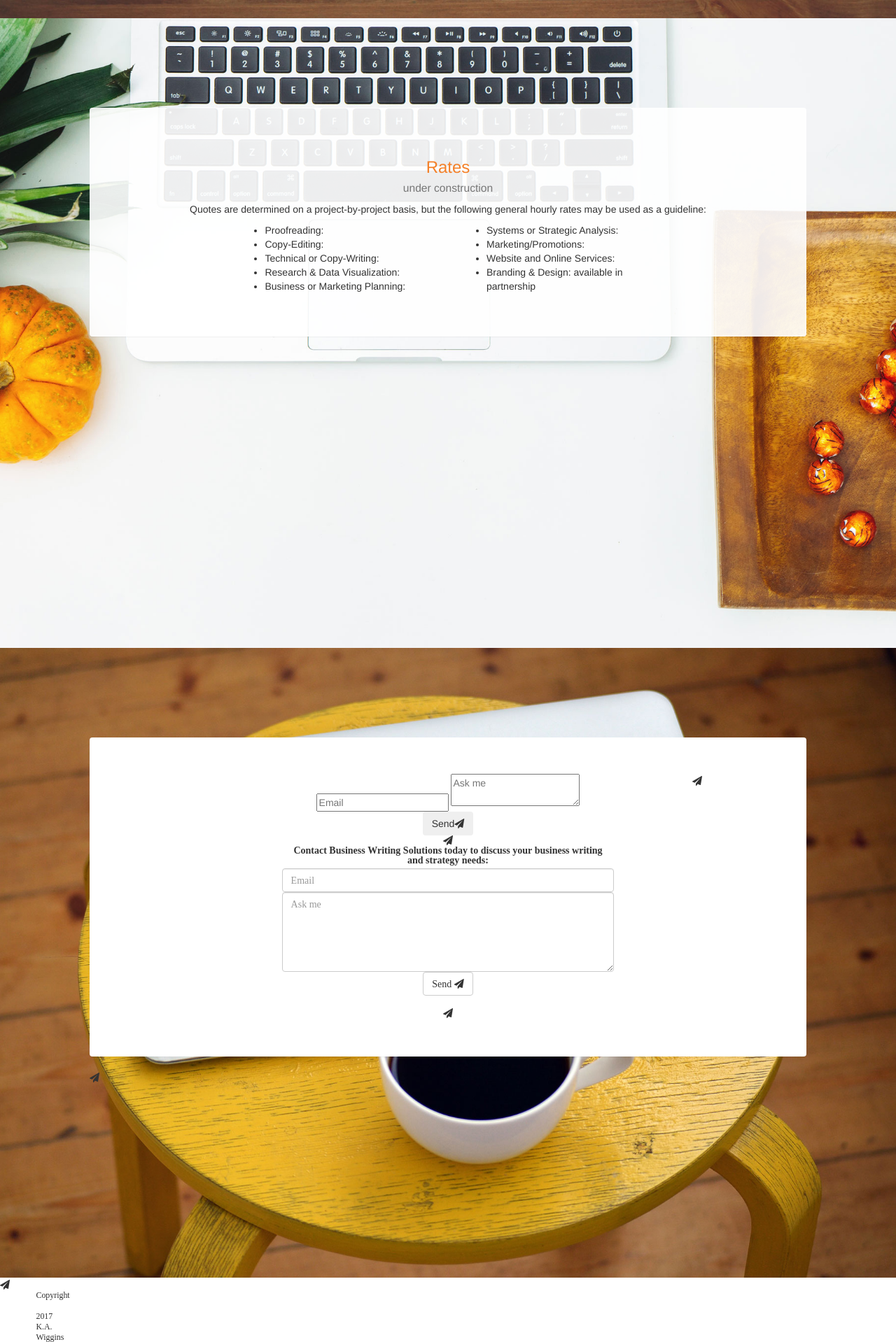
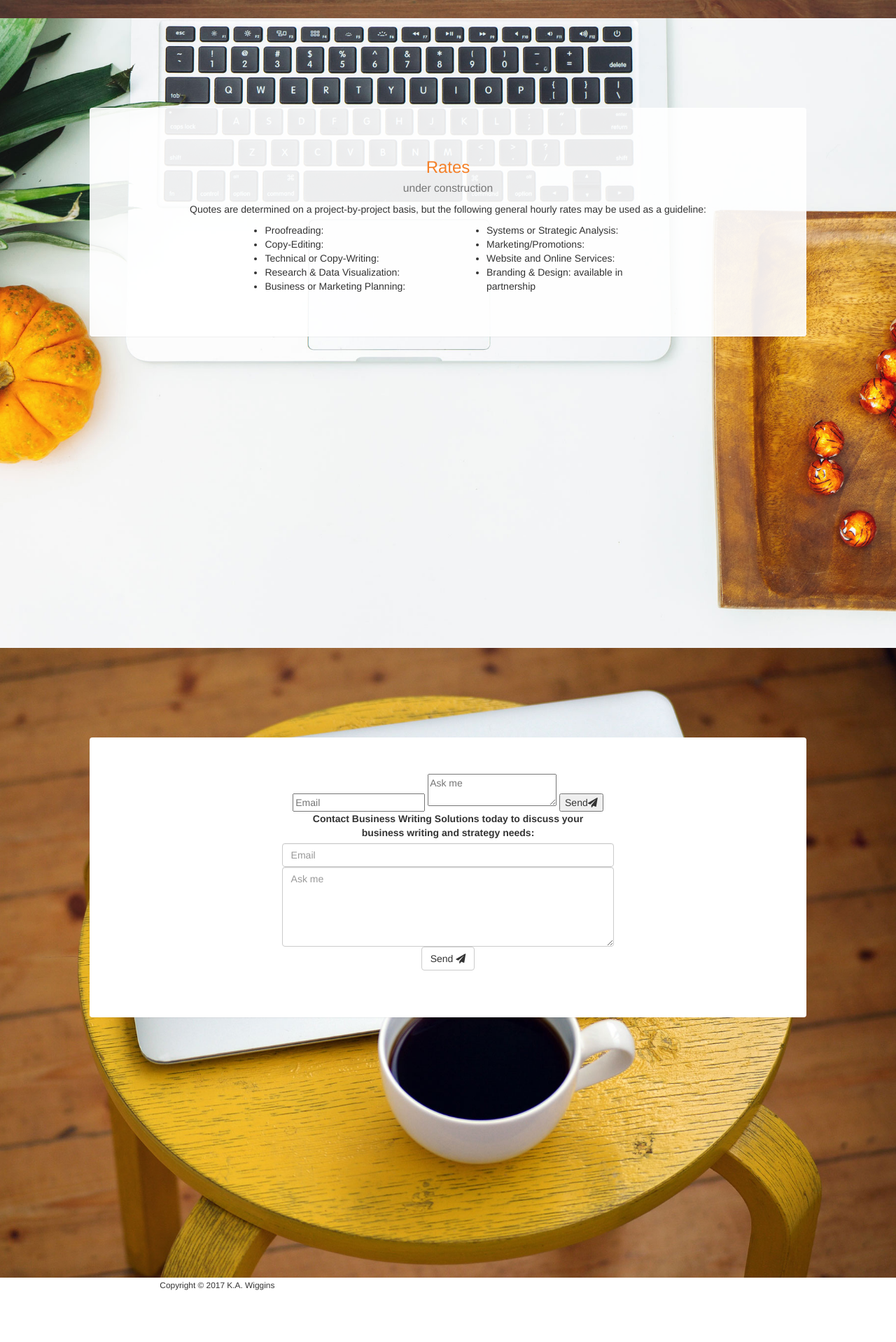
Before and after one commit to kaiewiggins/businesswriting, a Jekyll site: the page built from test.html, in a window 1280 px wide. Shown: the part 2674-4592 px from the top of the page at 70% size. Built offline with Jekyll 4.4.1, drawn with Linux system fonts in a browser that asks for light colours; nearby versions of some CDN libraries; after the commit the page ends 4520 px from its top, so only the background shows below that.

Commit message:
Update test.html

```diff
--- a/test.html
+++ b/test.html
@@ -132,7 +132,7 @@ title: US and Canadian Business Writing Solutions
 <form class="form-horizontal" method="POST" action="http://formspree.io/kaie.web@gmail.com">
   <input type="email" name="email" placeholder="Email">
   <textarea name="message" placeholder="Ask me"></textarea>
-  <button type="submit" class="btn btn default">Send<i class="fa fa-send"></button>
+    <button type="submit">Send<i class="fa fa-send"></i></button>
 </form>
 
     <form class="form-horizontal" action="http://formspree.io/kaie.web@gmail.com" method="post" enctype="text/plain">
```
